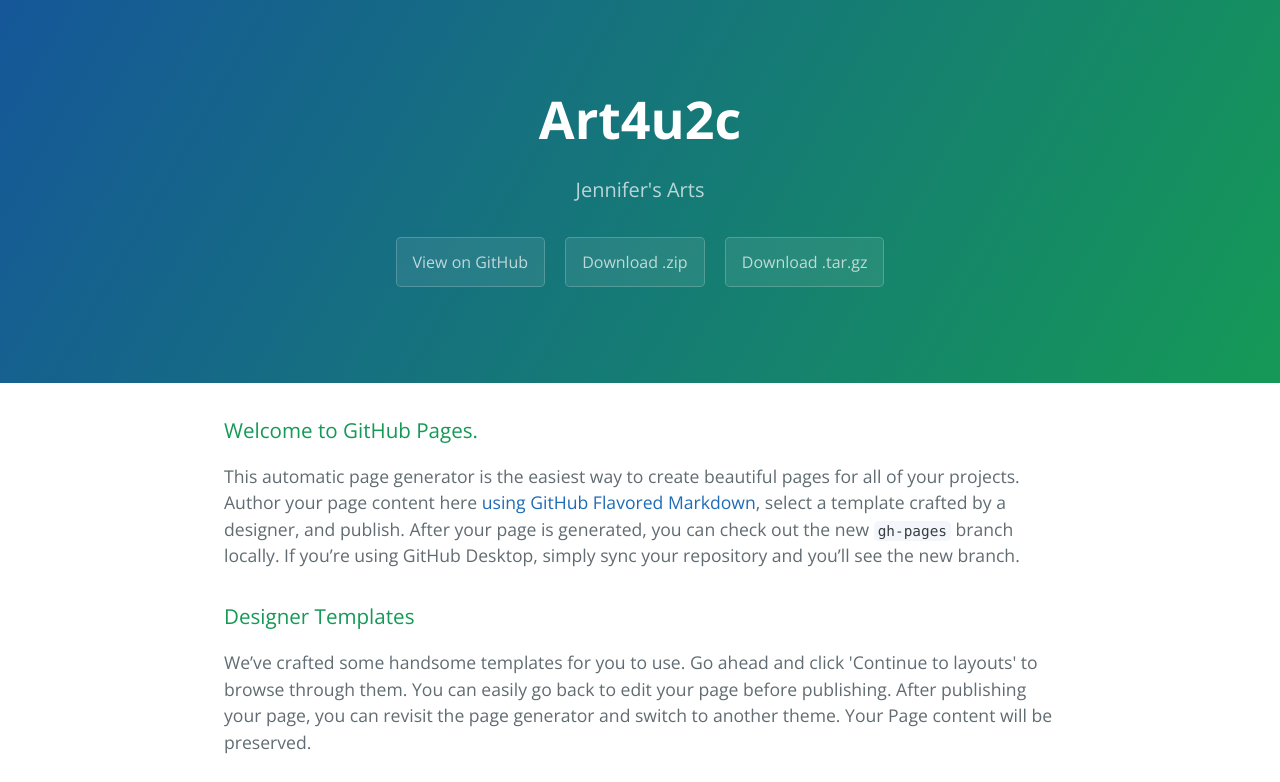
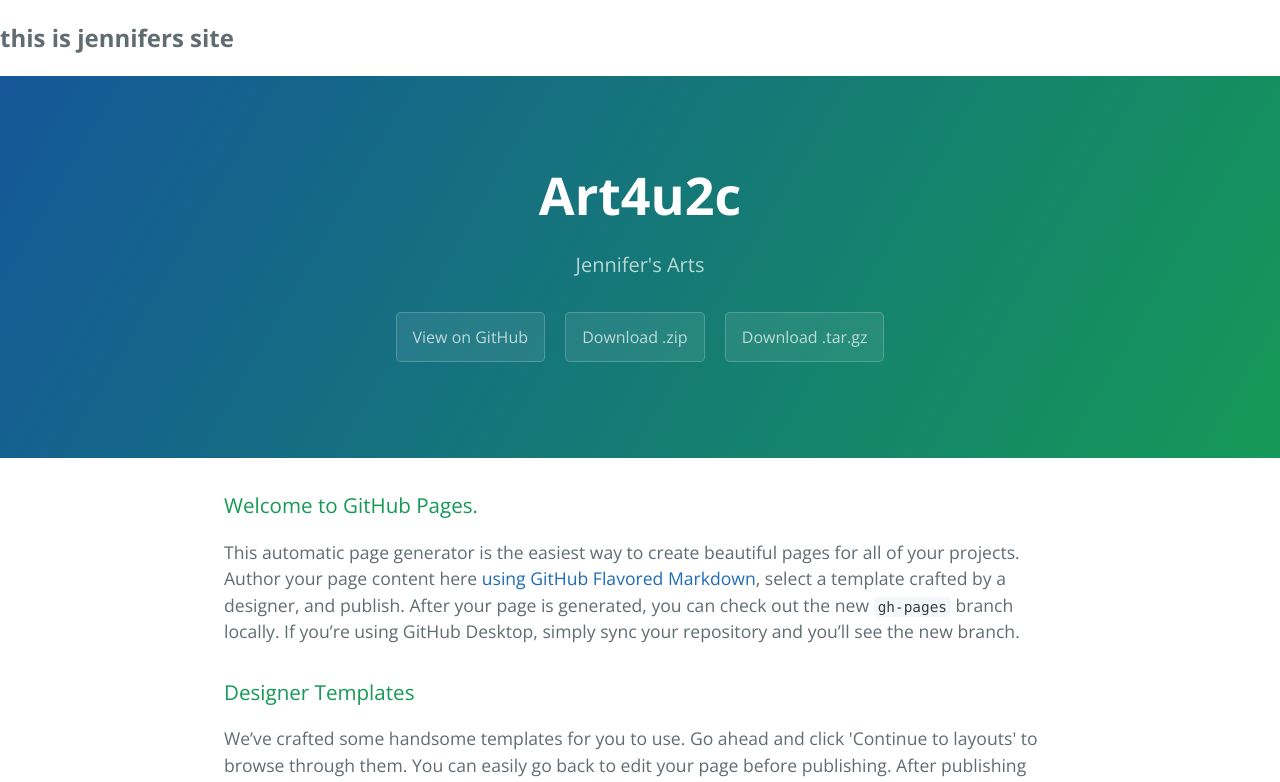
Before and after one commit to ThatSpartan/Art4U2C, a plain HTML site: page index.html in a window 1280 px wide. Shown: the top 782 px of the page. Drawn offline with nearby package versions, Linux system fonts and the light colour scheme.

Commit message:
added title info

```diff
--- a/index.html
+++ b/index.html
@@ -10,6 +10,9 @@
     <link rel="stylesheet" type="text/css" href="stylesheets/github-light.css" media="screen">
   </head>
   <body>
+
+<h2>this is jennifers site</h2>
+
     <section class="page-header">
       <h1 class="project-name">Art4u2c</h1>
       <h2 class="project-tagline">Jennifer&#39;s Arts</h2>
```
